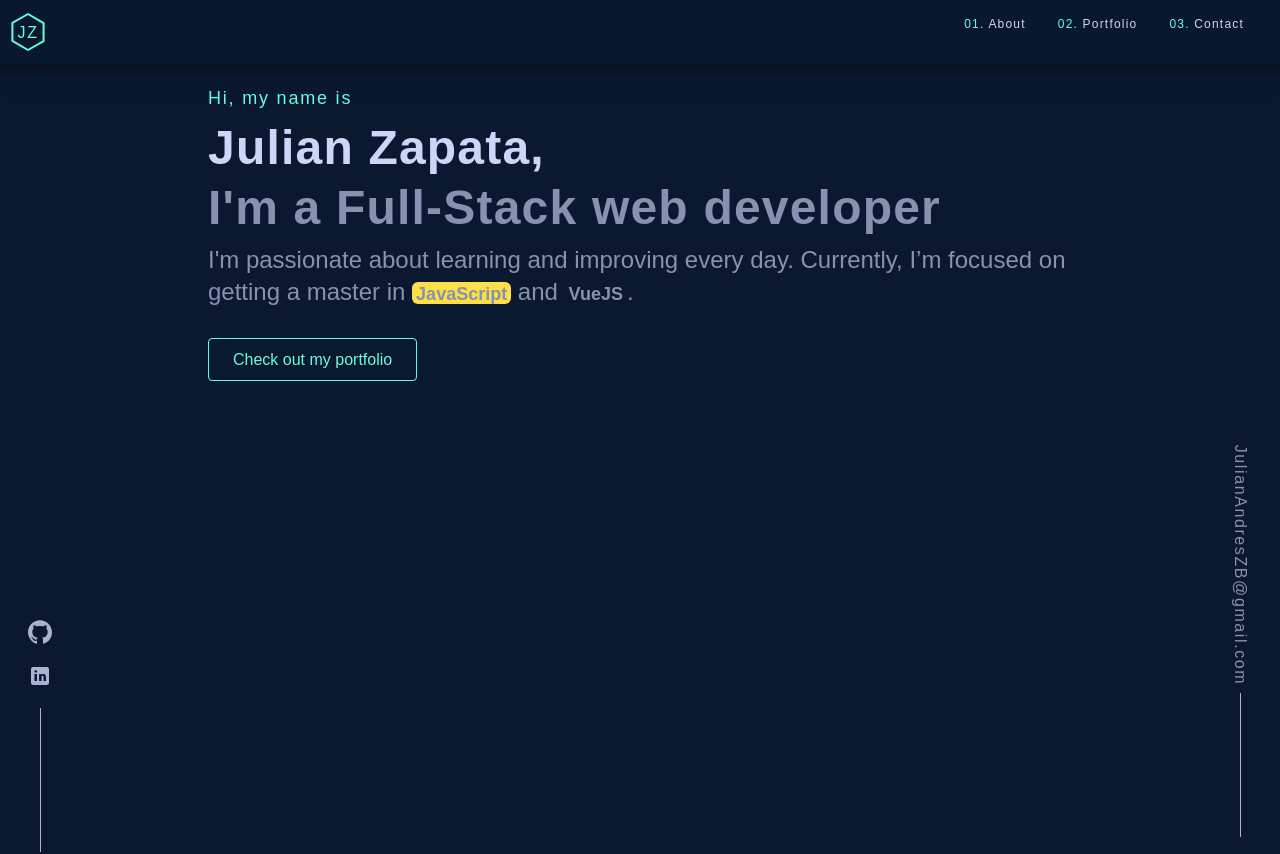
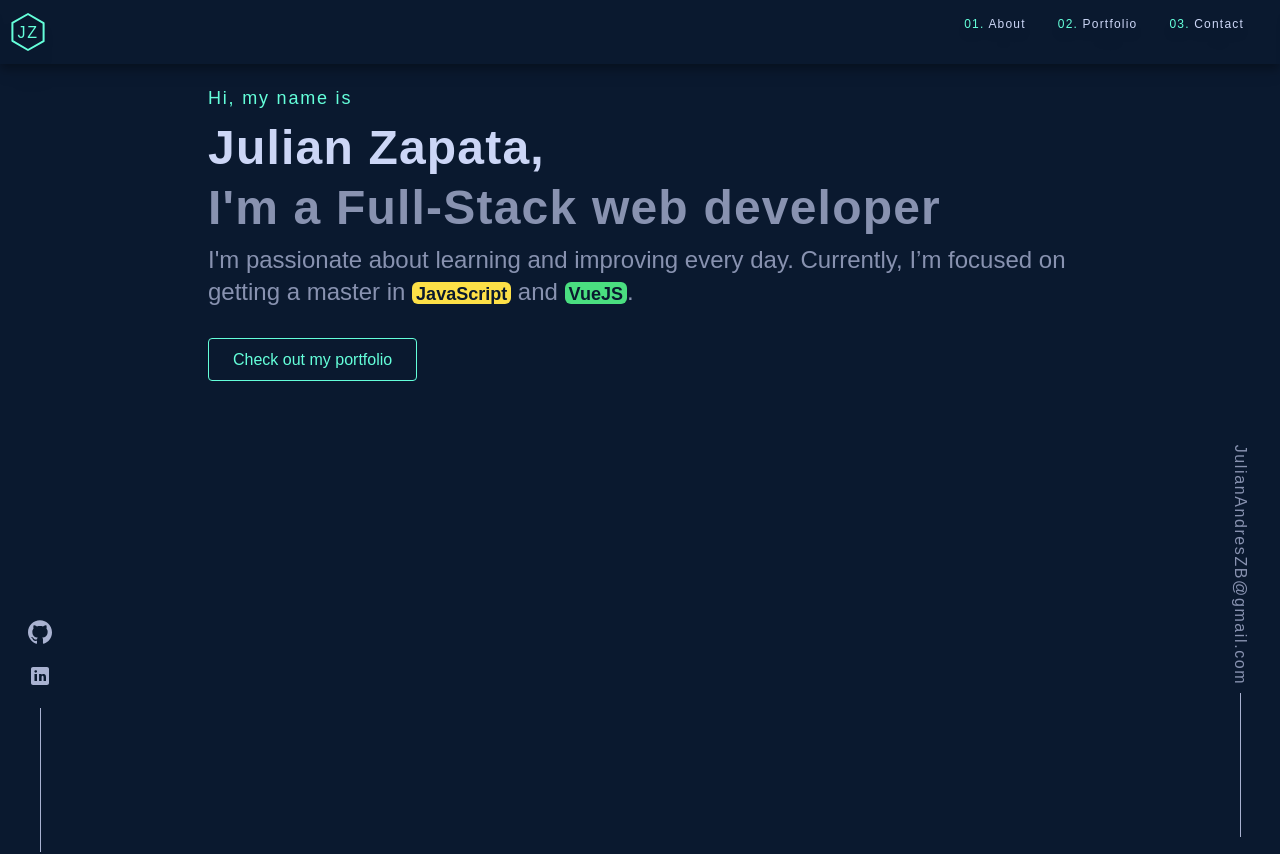
Before and after one commit to julianandreszb/julianandreszb.github.io, a Vue app: page / in a window 1280 px wide. Shown: the top 854 px of the page. Built offline with nearby package versions, Linux system fonts and the light colour scheme.

Commit message:
fix: css tags

```diff
--- a/src/views/HomeView.vue
+++ b/src/views/HomeView.vue
@@ -29,12 +29,12 @@ const totalWebDevelopmentExperience = currentYear - experienceStartDateYear;
           I'm passionate about learning and improving every day. Currently, I’m
           focused on getting a master in
           <span
-            class="text-lg font-bold bg-yellow-300 text-black rounded-md px-1 pt-0.5"
+            class="text-dark-blue text-lg font-bold bg-yellow-300 rounded-md px-1 pt-0.5"
             >JavaScript</span
           >
           and
           <span
-            class="text-lg font-bold bg-green-400 text-black rounded-md px-1 pt-0.5"
+            class="!text-dark-blue text-lg font-bold bg-green-400 rounded-md px-1 pt-0.5"
             >VueJS</span
           >.
         </p>
--- a/tailwind.config.js
+++ b/tailwind.config.js
@@ -5,13 +5,13 @@ module.exports = {
       "green-cyan": "rgb(100, 255, 218)",
       "dark-blue": "rgb(10 25 47)",
       "dark-blue-400": "#112240",
+      "dark-blue-alpha": "rgba(10 25 47 0.85)",
       "gray-custom-100": "rgb(204 214 246)",
       "gray-custom-200": "rgb(168 178 209)",
-      "gray-custom-300": "#a9b2d1",
-      "gray-custom-400": "rgb(136 146 176)",
-      "dark-blue-alpha": "rgb(10 25 47 / 85%)",
+      "gray-custom-300": "rgb(169 178 209)",
+      "gray-custom-400": "#8892B0FF",
       "yellow-300": "rgb(253 224 71)",
-      "bg-green-400": "rgb(74 222 128)",
+      "green-400": "rgb(74 222 128)",
     },
     extend: {},
   },
```
